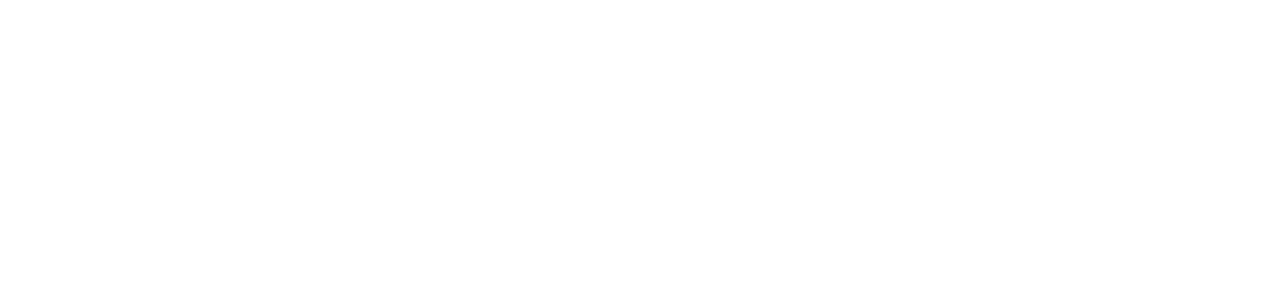
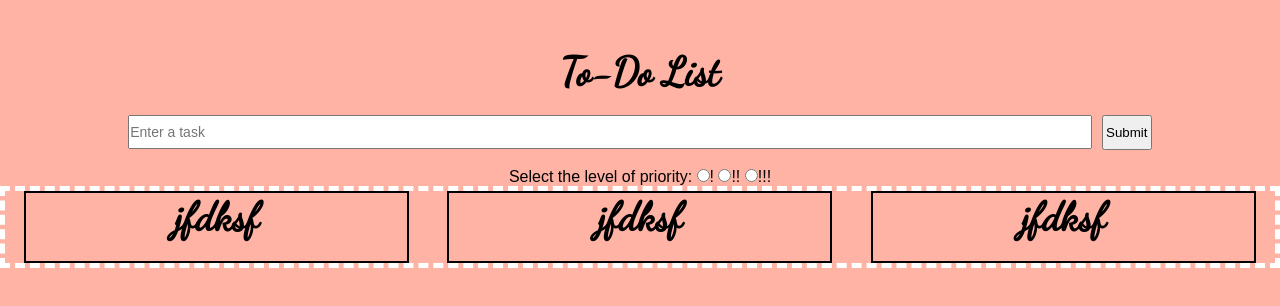
Before and after one commit to wansyd20/ToDoList, a plain HTML site: page index.html in a window 1280 px wide. Drawn offline with nearby package versions, Linux system fonts and the light colour scheme; a web font is replaced by a local one.

Commit message:
second round

```diff
--- a/index.html
+++ b/index.html
@@ -1,10 +1,39 @@
 <!DOCTYPE html>
 <html lang="en" dir="ltr">
   <head>
+    <link href="https://fonts.googleapis.com/css?family=Dancing+Script&display=swap" rel="stylesheet">
+    <link href="https://fonts.googleapis.com/css?family=Muli&display=swap" rel="stylesheet">
+    <link rel="stylesheet" type="text/css" href="./styles.css">
     <meta charset="utf-8">
     <title>To-Do List</title>
   </head>
   <body>
-
+    <h1>To-Do List</h1>
+    <div class="inline">
+      <div class="taskSub">
+        <input class="box"type="text" placeholder="Enter a task">
+        <button type="submit">Submit</button>
+      </div>
+      <form>
+        <p class="priority"> Select the level of priority:
+          <input id="first" type="radio" name="priority" value="first">!
+          <input  id="second" type="radio" name="priority" value="second">!!
+          <input id="third"  type="radio" name="priority" value="third">!!!
+        </p>
+      </form>
+    </div>
+    <div class="parent-div">
+    <div class="one">
+      <h1> jfdksf </h1>
+    </div>
+    <div class="two">
+      <h1> jfdksf </h1>
+    </div>
+    <div class="three">
+      <h1> jfdksf </h1>
+    </div>
+  </div>
+    <script src="https://ajax.googleapis.com/ajax/libs/jquery/2.1.3/jquery.min.js"></script>
+    <script type="text/javascript" src="./index.js"></script>
   </body>
 </html>
--- a/index.js
+++ b/index.js
@@ -0,0 +1,29 @@
+var task = $('.box').val();
+var priority = $('.priority');
+var fPriority = $('#first').val();
+var sPriority = $('#second').val();
+var tPriority = $('#third').val();
+var button = $('button');
+var divOne = $('.one');
+var divTwo = $('.two');
+var divThree = $('.three');
+var header = $('h1')
+
+button.on("click", addToList);
+
+function addToList() {
+  var task = $('.box').val();
+  var priority = $('.priority');
+  var fPriority = $('#first').val();
+  var sPriority = $('#second').val();
+  var tPriority = $('#third').val();
+
+ if((fPriority).checked == true) {
+   divOne.append(`${task}`);
+ } else if ((sPriority).checked == true){
+   divTwo.append(`${task}`);
+ } else {
+   divThree.append(`${task}`);
+ }
+}
+console.log(header)
--- a/styles.css
+++ b/styles.css
@@ -0,0 +1,53 @@
+*  {
+  margin: 0px;
+  padding:0px;
+}
+body {
+  background-color: #FFB3A5;
+  margin-top: .5in;
+}
+.taskSub{
+  display: flex;
+  flex-direction: row;
+  justify-content: center;
+}
+h1{
+  font-family: 'Dancing Script', cursive;
+  font-size: 40px;
+  margin-bottom: .2in;
+  text-align: center;
+}
+.priority{
+  font-family: 'Muli', sans-serif;
+  text-align:center;
+}
+.box{
+  width:75%;
+  height: 30px;
+  font-size: 14px;
+  margin-bottom: .2in;
+  margin-right: .1in;
+  font-family: 'Muli', sans-serif;
+}
+button{
+  font-family: 'Muli', sans-serif;
+  height: 35px;
+  width: 50px;
+}
+.parent-div{
+  border: 5px dashed white;
+  display: flex;
+  justify-content: space-around;
+}
+.one{
+  border: 2px solid black;
+  width: 30%;
+}
+.two{
+  border: 2px solid black;
+  width: 30%;
+}
+.three{
+  border: 2px solid black;
+  width: 30%;
+}
```
Also changed, not shown: welcome.html (+14 -1 lines).
